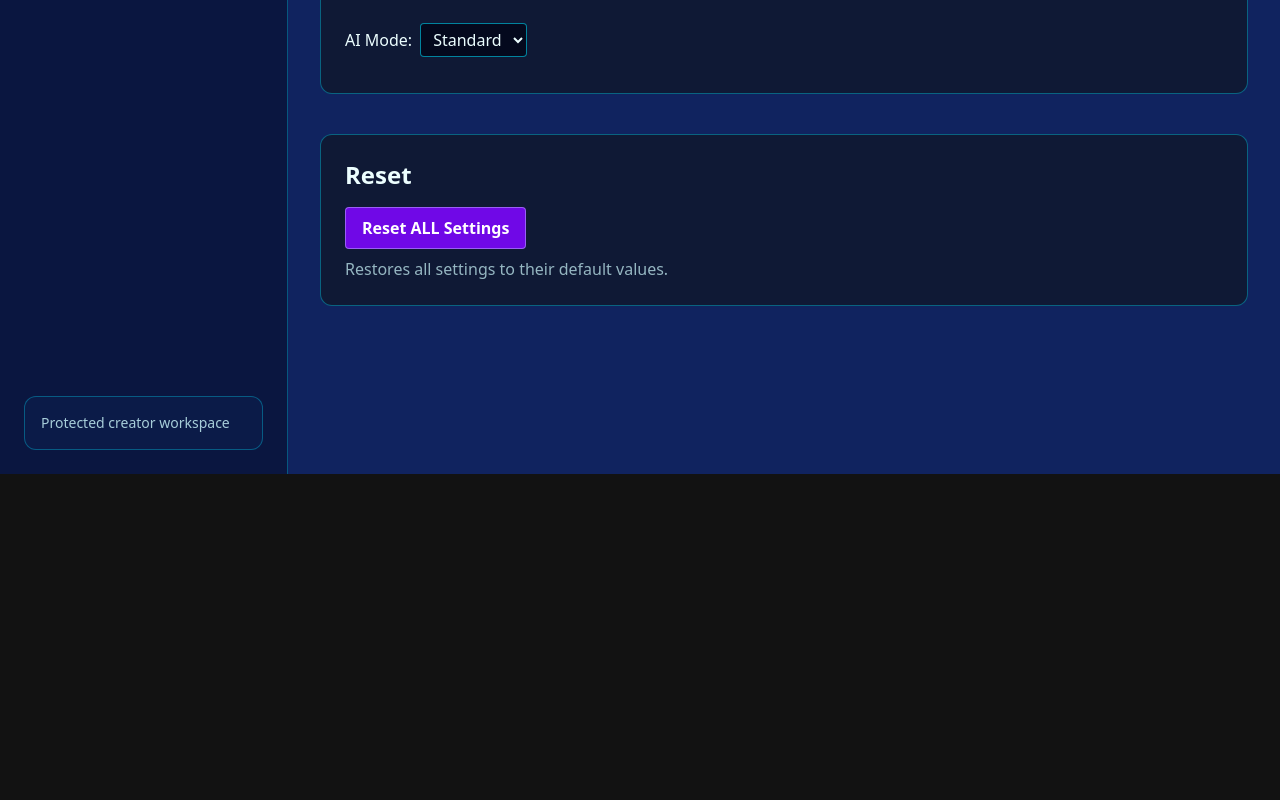
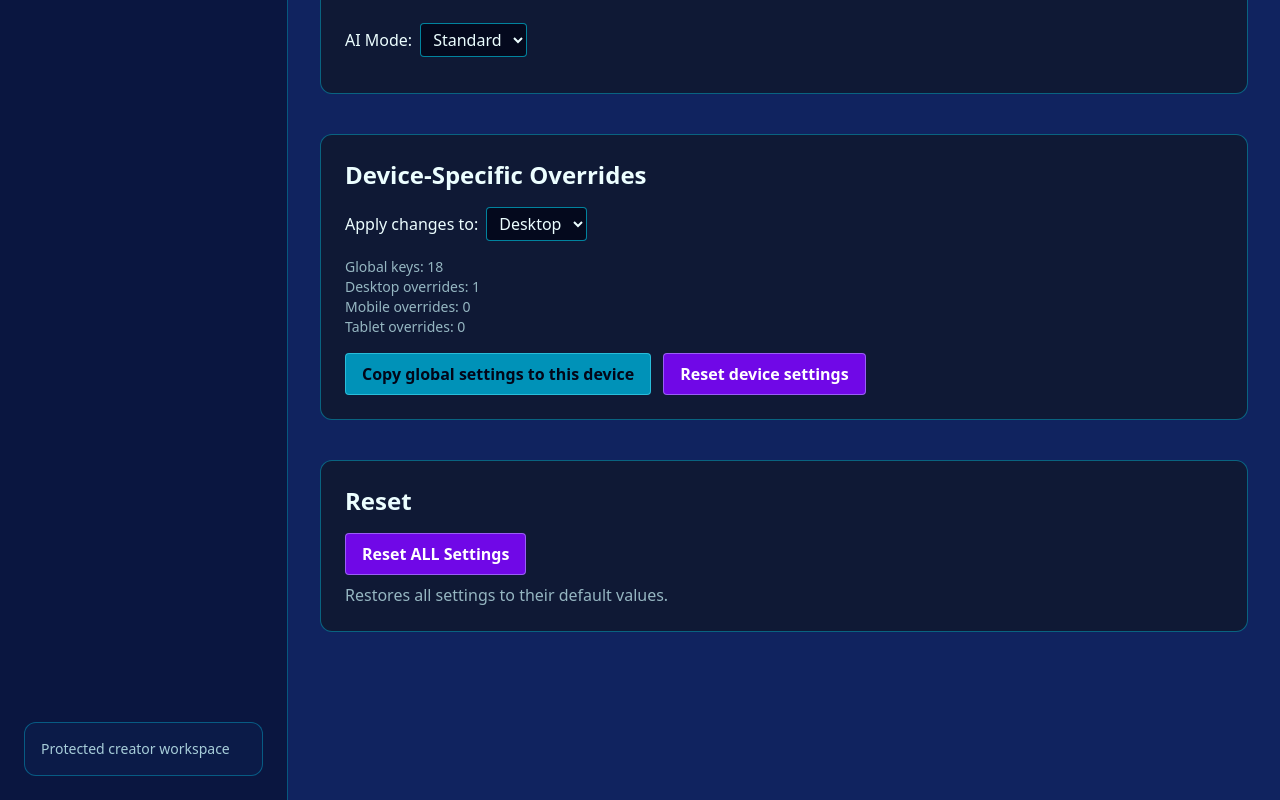
Before and after one commit to stephensdf89/Nexus, a Next.js app: page /settings in a window 1280 px wide. Shown: the part 1590-2390 px from the top of the page. Before the commit the page ends 2064 px from the top, so only its background shows below. Built offline with nearby package versions, Linux system fonts and the light colour scheme; no server answers.

Commit message:
Add device-specific overrides section and normalize settings to four-bucket structure

```diff
--- a/src/app/api/settings/reset/route.ts
+++ b/src/app/api/settings/reset/route.ts
@@ -5,6 +5,7 @@ import { Client } from 'pg';
 
 // Default settings template
 const DEFAULT_SETTINGS = {
+  globalSettings: {
     highContrast: false,
     textSize: 'medium',
     colorBlindMode: 'none',
@@ -22,6 +23,10 @@ const DEFAULT_SETTINGS = {
     soundEnabled: true,
     vibrationEnabled: false,
     aiMode: 'standard',
+  },
+  desktopSettings: {},
+  mobileSettings: {},
+  tabletSettings: {},
 };
 
 let client: Client | null = null;
--- a/src/app/settings/page.jsx
+++ b/src/app/settings/page.jsx
@@ -11,6 +11,11 @@ const resetButtonClass = "mt-4 rounded px-3 py-1 font-bold bg-violet-600 hover:b
 
 export default function SettingsPage() {
   const {
+    device,
+    globalSettings,
+    desktopSettings,
+    mobileSettings,
+    tabletSettings,
     highContrast,
     textSize,
     colorBlindMode,
@@ -54,6 +59,36 @@ export default function SettingsPage() {
     setIsSaving(false);
     setSaveSuccess(true);
     setTimeout(() => setSaveSuccess(false), 3000);
+  };
+
+  const handleCopyGlobalToDevice = () => {
+    if (device === "global") return;
+
+    const bucketKey = `${device}Settings`;
+    useSettingsStore.setState((state) => ({
+      ...state,
+      ...state.globalSettings,
+      [bucketKey]: { ...state.globalSettings },
+    }));
+
+    const next = useSettingsStore.getState();
+    localStorage.setItem("global-settings", JSON.stringify(next));
+    void syncToServer();
+  };
+
+  const handleResetDeviceSettings = () => {
+    if (device === "global") return;
+
+    const bucketKey = `${device}Settings`;
+    useSettingsStore.setState((state) => ({
+      ...state,
+      ...state.globalSettings,
+      [bucketKey]: {},
+    }));
+
+    const next = useSettingsStore.getState();
+    localStorage.setItem("global-settings", JSON.stringify(next));
+    void syncToServer();
   };
 
   return (
@@ -199,6 +234,57 @@ export default function SettingsPage() {
         </section>
 
         <section className={sectionClass}>
+          <h2 className="mb-4 text-2xl font-bold">Device-Specific Overrides</h2>
+
+          <label className="mb-4 block">
+            Apply changes to:
+            <select
+              value={device}
+              onChange={(e) => update("device", e.target.value)}
+              className={selectClass}
+            >
+              <option value="desktop">Desktop</option>
+              <option value="mobile">Mobile</option>
+              <option value="tablet">Tablet</option>
+              <option value="global">Global</option>
+            </select>
+          </label>
+
+          <div className="mb-4 text-sm text-cyan-100/70">
+            <p>Global keys: {Object.keys(globalSettings || {}).length}</p>
+            <p>Desktop overrides: {Object.keys(desktopSettings || {}).length}</p>
+            <p>Mobile overrides: {Object.keys(mobileSettings || {}).length}</p>
+            <p>Tablet overrides: {Object.keys(tabletSettings || {}).length}</p>
+          </div>
+
+          <div className="flex flex-wrap gap-3">
+            <button
+              onClick={handleCopyGlobalToDevice}
+              disabled={device === "global"}
+              className={`rounded px-4 py-2 font-bold border ${
+                device === "global"
+                  ? "bg-slate-700/50 border-slate-500/40 text-slate-300 cursor-not-allowed"
+                  : "bg-cyan-600 hover:bg-cyan-500 border-cyan-300/50 text-slate-950"
+              }`}
+            >
+              Copy global settings to this device
+            </button>
+
+            <button
+              onClick={handleResetDeviceSettings}
+              disabled={device === "global"}
+              className={`rounded px-4 py-2 font-bold border ${
+                device === "global"
+                  ? "bg-slate-700/50 border-slate-500/40 text-slate-300 cursor-not-allowed"
+                  : "bg-violet-700 hover:bg-violet-600 border-violet-300/50 text-white"
+              }`}
+            >
+              Reset device settings
+            </button>
+          </div>
+        </section>
+
+        <section className={sectionClass}>
           <h2 className="mb-4 text-2xl font-bold">Reset</h2>
           <button
             onClick={() => confirmReset(() => resetAll(), "Reset ALL settings across the entire site?")}
--- a/src/components/SettingsLoader.jsx
+++ b/src/components/SettingsLoader.jsx
@@ -6,6 +6,7 @@ import { useSettingsStore } from "@/lib/settingsStore";
 
 export default function SettingsLoader() {
   const { data: session } = useSession();
+  const { detectDevice, device, getActiveSettings } = useSettingsStore();
   const {
     highContrast,
     textSize,
@@ -14,9 +15,15 @@ export default function SettingsLoader() {
     disableNeon,
     safeMode,
     theme,
+    update,
     load,
     syncFromServer,
   } = useSettingsStore();
+
+  useEffect(() => {
+    const d = detectDevice();
+    update("device", d);
+  }, []);
 
   useEffect(() => {
     // Load saved settings from localStorage on startup
@@ -30,14 +37,16 @@ export default function SettingsLoader() {
 
   useEffect(() => {
     // Apply settings to <body>
+    const active = getActiveSettings(useSettingsStore.getState());
+
     document.body.className = `
-      theme-neon
-      ${highContrast ? "hc-mode" : ""}
-      ${textSize === "large" ? "text-lg" : textSize === "small" ? "text-sm" : ""}
-      ${colorBlindMode !== "none" ? `cb-${colorBlindMode}` : ""}
-      ${disableNeon ? "no-neon" : ""}
-      ${safeMode ? "safe-mode" : ""}
-      ${reducedMotion ? "reduced-motion" : ""}
+      ${active.theme === "dark" ? "theme-dark" : "theme-light"}
+      ${active.highContrast ? "hc-mode" : ""}
+      ${active.textSize === "large" ? "text-lg" : active.textSize === "small" ? "text-sm" : ""}
+      ${active.colorBlindMode !== "none" ? `cb-${active.colorBlindMode}` : ""}
+      ${active.disableNeon ? "no-neon" : ""}
+      ${active.safeMode ? "safe-mode" : ""}
+      ${active.reducedMotion ? "reduced-motion" : ""}
     `;
   }, [
     theme,
```
Also changed, not shown: src/lib/settingsStore.js. Lines whose indentation alone changed are shown as unchanged.
